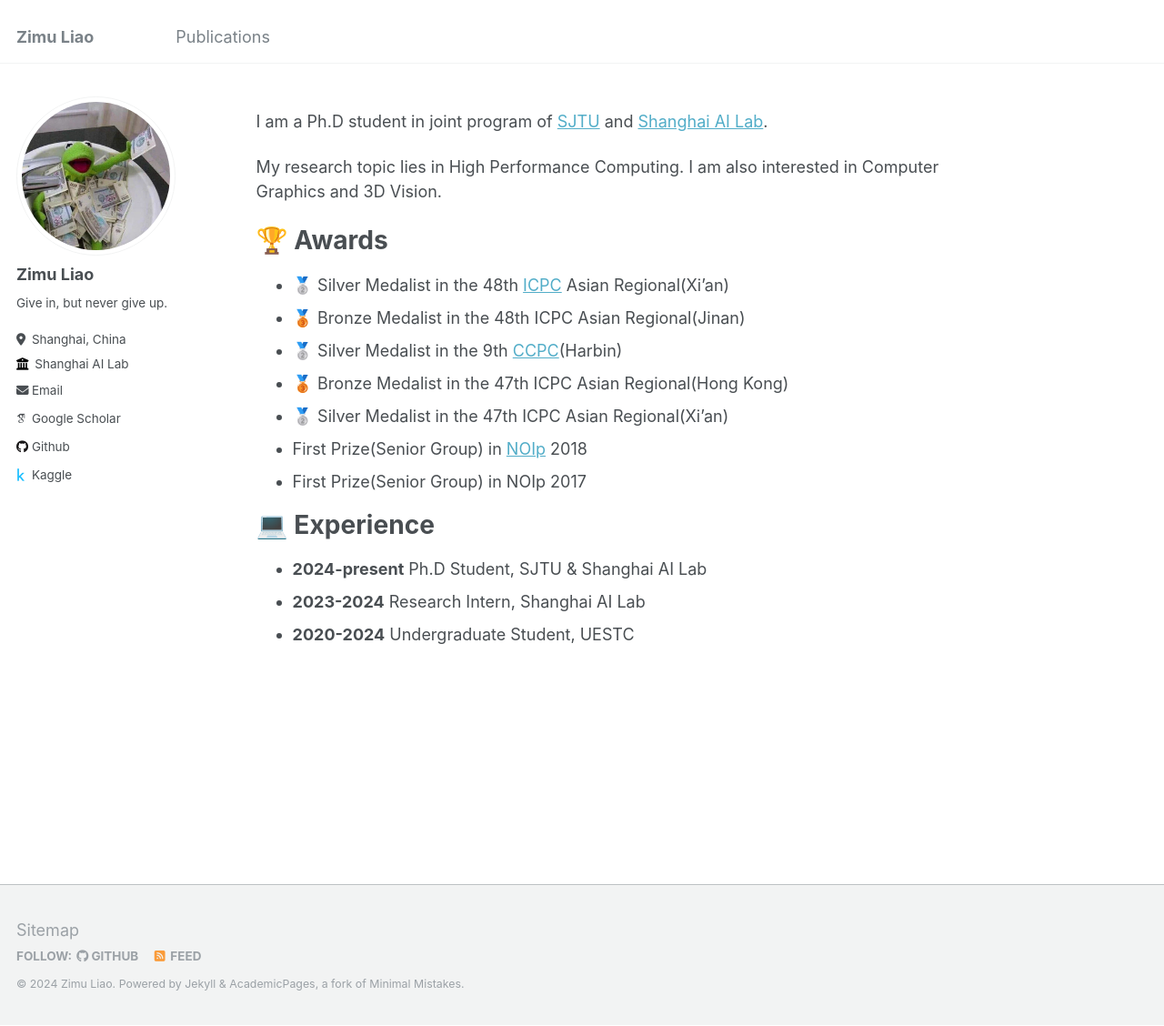
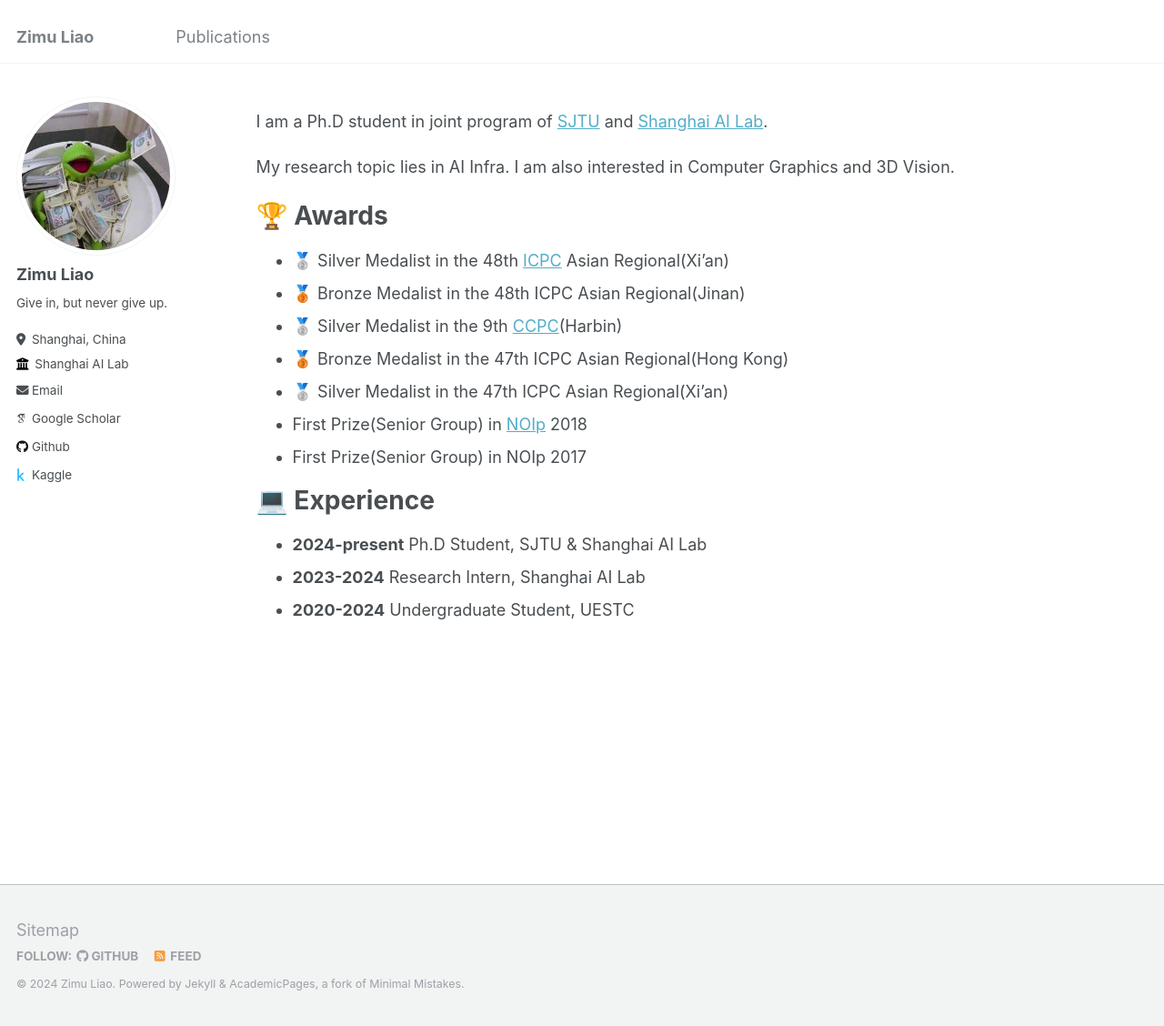
Before and after one commit to zmliao/zmliao.github.io, a Jekyll site: the page built from _pages/about.md, in a window 1280 px wide and 1128 px high. Shown: the whole window at 91% size. Built offline with Jekyll 4.4.1, drawn with Linux system fonts in a browser that asks for light colours; some web fonts are replaced.

Commit message:
Update about.md

```diff
--- a/_pages/about.md
+++ b/_pages/about.md
@@ -8,7 +8,7 @@ redirect_from:
 ---
 I am a Ph.D student in joint program of [SJTU](https://www.sjtu.edu.cn/) and [Shanghai AI Lab](https://www.shlab.org.cn/).
 
-My research topic lies in High Performance Computing. I am also interested in Computer Graphics and 3D Vision.
+My research topic lies in AI Infra. I am also interested in Computer Graphics and 3D Vision.
 
 # 🏆 Awards
 + 🥈 Silver Medalist in the 48th [ICPC](https://icpc.global/) Asian Regional(Xi'an)
```
